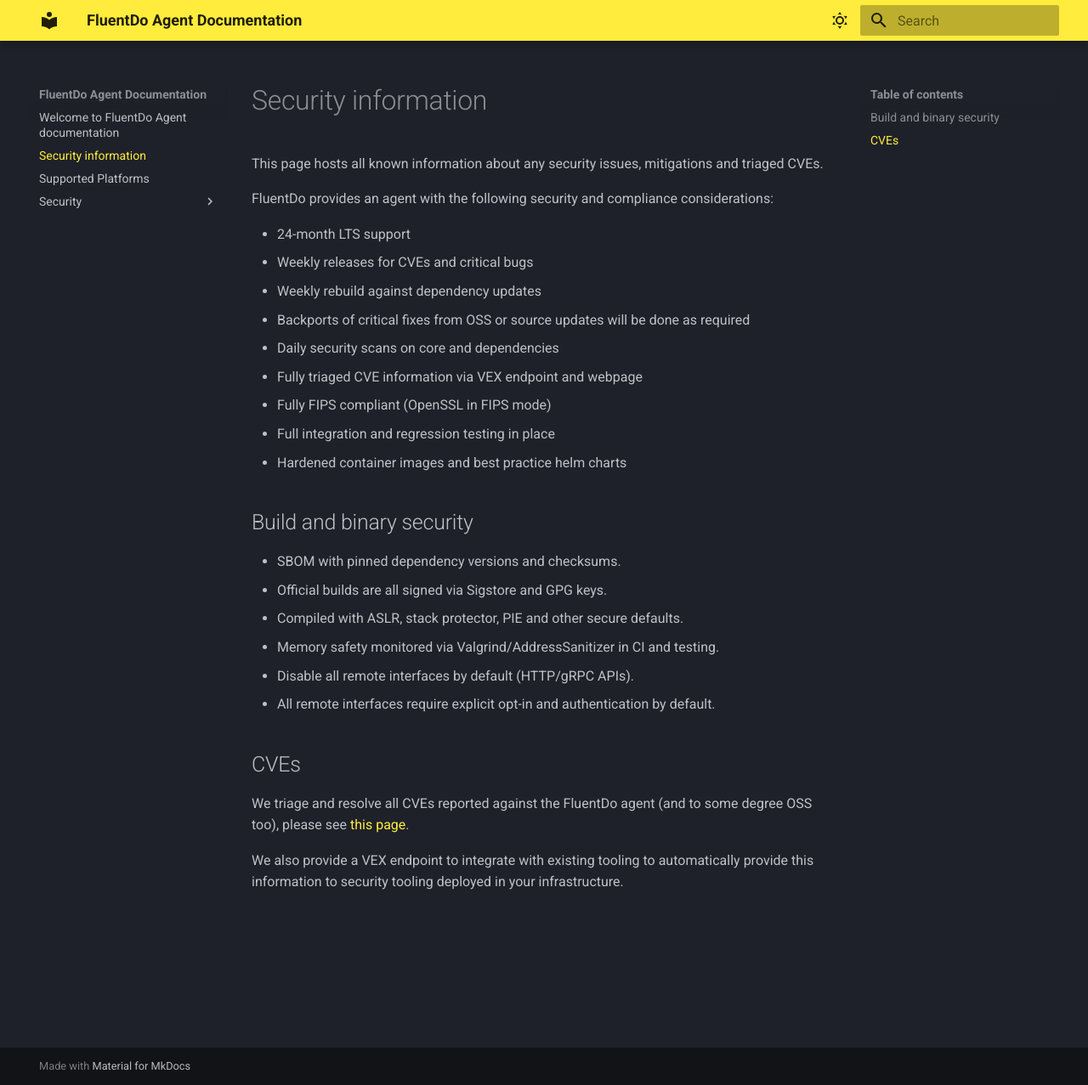
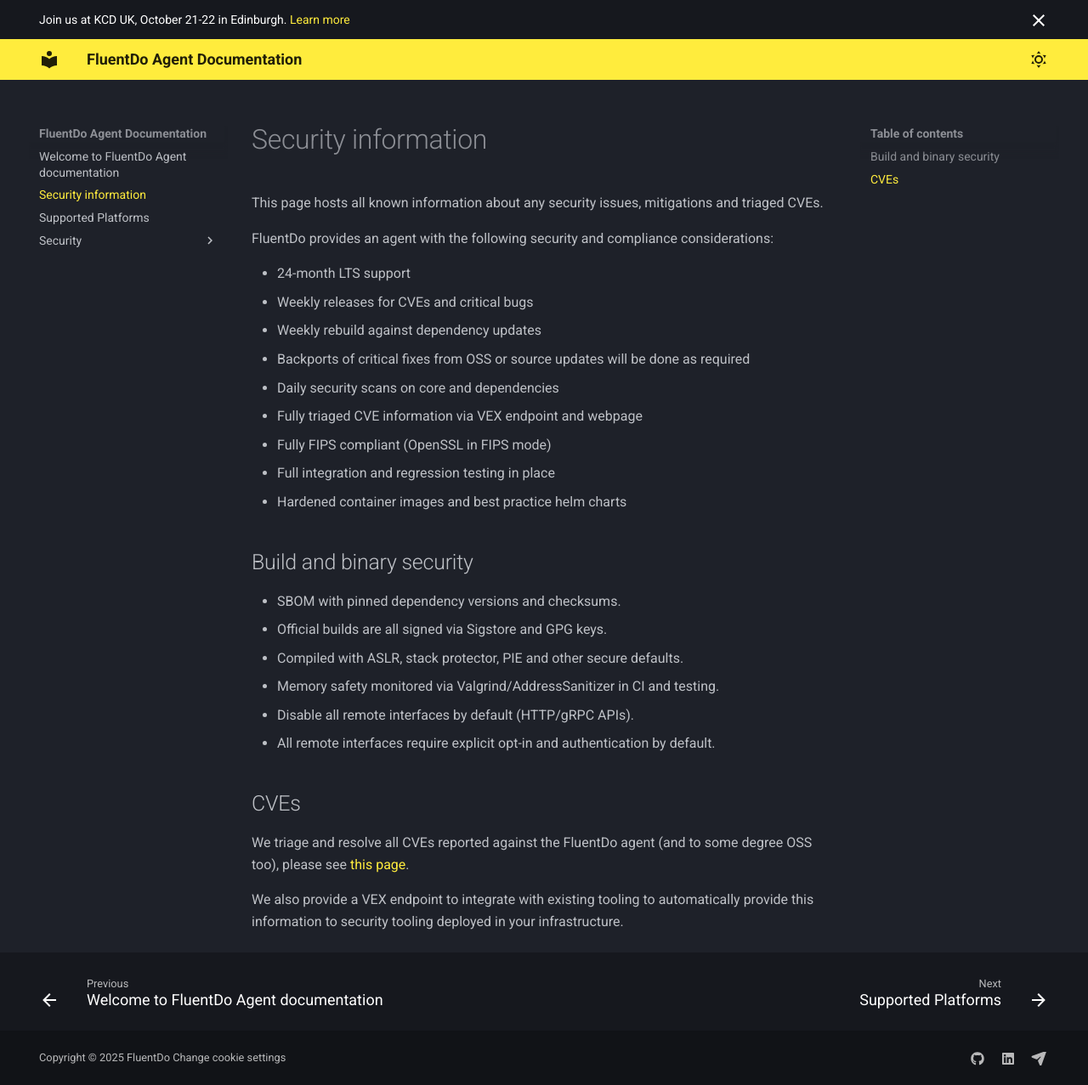
Before and after one commit to telemetryforge/documentation, an MkDocs documentation site: the page built from docs/security.md, in a window 1280 px wide and 1277 px high. Shown: the whole window at 85% size. Built offline with MkDocs 1.6.1 and Material for MkDocs 9.7.7, drawn with Linux system fonts in a browser that asks for light colours; plug-ins that fetch from the network failed and are left out.

Commit message:
feat: tweaks to theme
Signed-off-by: Patrick Stephens <pat@fluent.do>

```diff
--- a/mkdocs.yml
+++ b/mkdocs.yml
@@ -1,8 +1,12 @@
 site_name: FluentDo Agent Documentation
+plugins:
+  - privacy
 
 theme:
   name: material
   highlightjs: true
+  copyright: FluentDo 2025
+  custom_dir: overrides
 
   palette:
     # Dark Mode
@@ -20,3 +24,32 @@ theme:
         name: Light mode
       primary: yellow
       accent: deep orange
+  features:
+    - header.autohide
+    - announce.dismiss
+    - navigation.footer
+extra:
+  homepage: https://fluent.do
+  # Disable made by mkdocs
+  generator: false
+  consent:
+    title: Cookie consent
+    description: >-
+      We use cookies to recognize your repeated visits and preferences, as well
+      as to measure the effectiveness of our documentation and whether users
+      find what they're searching for. With your consent, you're helping us to
+      make our documentation better.
+    actions:
+      - accept
+      - manage
+      - reject
+  social:
+    - icon: fontawesome/brands/github
+      link: https://github.com/FluentDo
+    - icon: fontawesome/brands/linkedin
+      link: https://www.linkedin.com/company/fluent-do
+    - icon: fontawesome/solid/paper-plane
+      link: mailto:info@fluent.do
+copyright: >
+  Copyright &copy; 2025 FluentDo
+  <a href="#__consent">Change cookie settings</a>
--- /dev/null
+++ b/overrides/main.html
@@ -0,0 +1,5 @@
+{% extends "base.html" %}
+
+{% block announce %}
+Join us at KCD UK, October 21-22 in Edinburgh. <a href="https://kcduk.io">Learn more</a>
+{% endblock %}
```
Also changed, not shown: docs/supported-platforms.md (+1 -1 lines).
